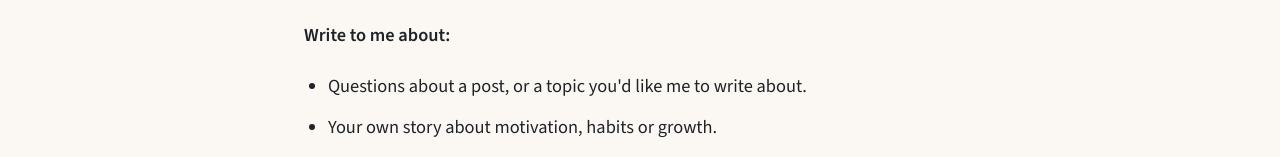
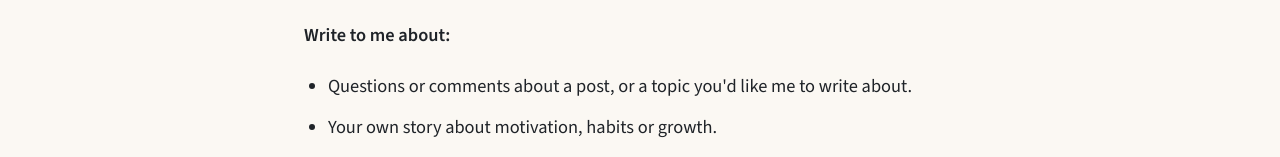
Before and after one commit to binujavarghese/binujavarghese.github.io, an Eleventy site: page src/pages/contact.md in a window 1280 px wide. Shown: the part 333-490 px from the top of the page. Built offline with nearby package versions, Linux system fonts and the light colour scheme; Eleventy itself is replaced by a stand-in of ours; files that its build step writes are made by us from their sources.

Commit message:
Update contact.md

```diff
--- a/src/pages/contact.md
+++ b/src/pages/contact.md
@@ -11,7 +11,7 @@ The best way to reach me is by email:
 
 **Write to me about:**
 
-- Questions about a post, or a topic you'd like me to write about.
+- Questions or comments about a post, or a topic you'd like me to write about.
 - Your own story about motivation, habits or growth.
 - Science communications, guest posts, talks.
 
```
